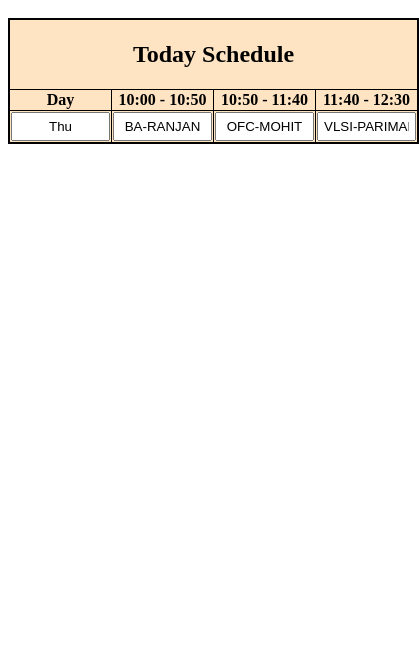
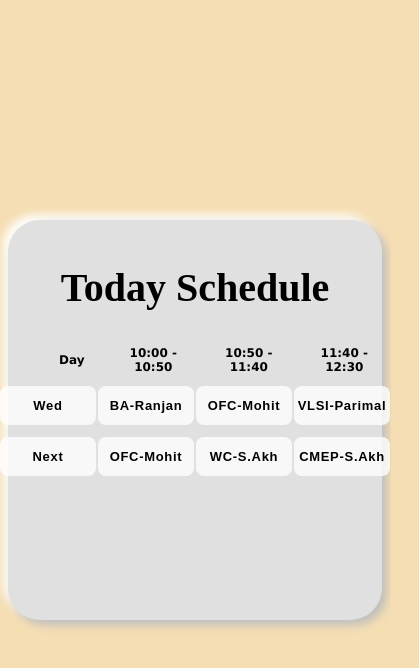
Before and after one commit to coder-harsh/7th-sem-routine, a plain HTML site: page 7-sem-routine.html in a window 390 px wide. Shown: the whole page, 419 px wide, since content can reach past the window. Drawn offline with Linux system fonts and the light colour scheme.

Commit message:
add mob view

```diff
--- a/7-sem-routine.html
+++ b/7-sem-routine.html
@@ -9,33 +9,90 @@
     <link href="https://www.pcepurnia.org/wp-content/themes/theme-college/assets/img/logo.png" type="img/logo.png"
         rel="icon">
     <style>
-        table {
-            border: 1px solid black;
-            border-collapse: collapse;
-            margin: 10px auto;
+        body {
+            background-color: wheat;
         }
 
-        table th,
+        table {
+            padding: 10px;
+            border: none;
+            border-collapse: collapse;
+            margin: 20px auto;
+            height: 400px;
+            width: 80%;
+            text-align: center;
+            outline: none;
+            border-radius: 32px;
+            background: #e0e0e0;
+            box-shadow: 5px 5px 10px #bebebe,
+                -5px -5px 10px #ffffff;
+                cursor: pointer;
+        }
+       th,
         tr,
         td {
-            border: 1px solid black;
             text-align: center;
         }
+        th{
+            font-size: 17px;
+            font-family: Verdana, Geneva, Tahoma, sans-serif;
+        }
+td h2{
+   font-weight:bold;
+   font-size: 40px;
+}
+        input {
+            background-color: rgba(255, 255, 255, 0.788);
+            padding: 10px;
+            margin: 0px;
+            width: 100px;
+            text-align: center;
+            /* border-width: 2px; */
+            border: none;
+            font-weight: bold;
+            border-radius: 8px;
+            letter-spacing: 0.7px;
+            font-size: 14px;
+        }
 
-        input {
-            padding: 5px;
-            margin: 0px;
-            width: 85px;
-            text-align: center;
+        @media screen and (max-width: 700px) {
+            table {
+                display: flex;
+                flex-direction: column;
+                justify-content: start;
+                align-items: center;
+                margin-top: 20px;
+            }
+            input{
+                padding: 8px;
+                margin-top: 10px;
+            }
 
         }
-
-        @media screen and (max-width: 800px) {
-            table {
-                background-color: bisque;
-                display: inline-block;
+        @media screen and (max-width: 627px)
+        {
+            input{
+                padding: 5px 0px;
+                font-size: 13px;
             }
 
+        }
+        @media screen and (max-width: 701px){
+            table{
+                width: 100%;
+                margin-top: 220px;
+            }
+         th{
+             font-weight: bold;
+           }
+           .headtxt{
+            font-size: 12px;
+            padding-left: 41px;
+           }
+           input{
+            padding:12px 0px;
+            width: 96px;
+           }
         }
     </style>
 </head>
@@ -51,10 +108,10 @@
                     </td>
                 </tr>
                 <tr>
-                    <th>Day</th>
-                    <th>10:00 - 10:50</th>
-                    <th>10:50 - 11:40</th>
-                    <th>11:40 - 12:30</th>
+                    <th class="headtxt">Day</th>
+                    <th class="headtxt">10:00 - 10:50</th>
+                    <th class="headtxt">10:50 - 11:40</th>
+                    <th class="headtxt">11:40 - 12:30</th>
                 </tr>
             </thead>
             <tbody>
@@ -64,6 +121,12 @@
                     <td><input type="text" name="sub_2" readonly></td>
                     <td><input type="text" name="sub_3" readonly></td>
                 </tr>
+                <tr>
+                    <th><input type="text" name="dinname1" readonly></th>
+                    <td><input type="text" name="sub_11" readonly></td>
+                    <td><input type="text" name="sub_22" readonly></td>
+                    <td><input type="text" name="sub_33" readonly></td>
+                </tr>
             </tbody>
         </form>
     </table>
@@ -71,10 +134,11 @@
         let sub1;
         let sub2;
         let sub3;
-        let sub = ["WC-S.AKH", "OFC-MOHIT", "VLSI-PARIMAL", "CMEP-S.AKH", "BA-RANJAN"];
+        let sub = ["WC-S.Akh", "OFC-Mohit", "VLSI-Parimal", "CMEP-S.Akh", "BA-Ranjan"];
         let dayname = ["Mon", "Tue", "Wed", "Thu", "Fri", "Sat", "Sun"];
 
         let nowdate = new Date();
+        console.log(nowdate);
         let dayno = nowdate.getDay();
         switch (dayno) {
             case 0://sunday
@@ -82,36 +146,66 @@
                 document.routine.sub_1.value = 0;
                 document.routine.sub_2.value = 0;
                 document.routine.sub_3.value = 0;
+
+                document.routine.dinname1.value = "Next";
+                document.routine.sub_11.value = sub[0];
+                document.routine.sub_22.value = sub[1];
+                document.routine.sub_33.value = sub[2];
                 break;
             case 1:
                 document.routine.dinname.value = dayname[0];
                 document.routine.sub_1.value = sub[0];
                 document.routine.sub_2.value = sub[1];
                 document.routine.sub_3.value = sub[2];
+
+                document.routine.dinname1.value = "Next";
+                document.routine.sub_11.value = sub[3];
+                document.routine.sub_22.value = sub[0];
+                document.routine.sub_33.value = sub[4];
                 break;
             case 2:
                 document.routine.dinname.value = dayname[3];
                 document.routine.sub_1.value = sub[3];
                 document.routine.sub_2.value = sub[0];
                 document.routine.sub_3.value = sub[4];
+
+                document.routine.dinname1.value = "Next";
+                document.routine.sub_11.value = sub[4];
+                document.routine.sub_22.value = sub[1];
+                document.routine.sub_33.value = sub[2];
                 break;
             case 3:
-                document.routine.dinname.value = dayname[3];
+                document.routine.dinname.value = dayname[2];
                 document.routine.sub_1.value = sub[4];
                 document.routine.sub_2.value = sub[1];
                 document.routine.sub_3.value = sub[2];
+
+                document.routine.dinname1.value = "Next";
+                document.routine.sub_11.value = sub[1];
+                document.routine.sub_22.value = sub[0];
+                document.routine.sub_33.value = sub[3];
                 break;
             case 4:
                 document.routine.dinname.value = dayname[3];
                 document.routine.sub_1.value = sub[1];
                 document.routine.sub_2.value = sub[0];
                 document.routine.sub_3.value = sub[3];
+
+                document.routine.dinname1.value = "Next";
+                document.routine.sub_11.value = sub[2];
+                document.routine.sub_22.value = sub[4];
+                document.routine.sub_33.value = sub[3];
                 break;
             case 5:
                 document.routine.dinname.value = dayname[4];
                 document.routine.sub_1.value = sub[2];
                 document.routine.sub_2.value = sub[4];
                 document.routine.sub_3.value = sub[3];
+
+                document.routine.dinname1.value = "Next";
+                document.routine.sub_11.value = 0;
+                document.routine.sub_22.value = 0;
+                document.routine.sub_33.value = 0;
                 break;
             default://saturday
                 document.routine.dinname.value = dayname[5];
@@ -119,6 +213,11 @@
                 document.routine.sub_2.value = 0;
                 document.routine.sub_3.value = 0;
 
+                document.routine.dinname1.value = "Next";
+                document.routine.sub_11.value = 0;
+                document.routine.sub_22.value = 0;
+                document.routine.sub_33.value = 0;
+
         }
     </script>
 </body>
```
